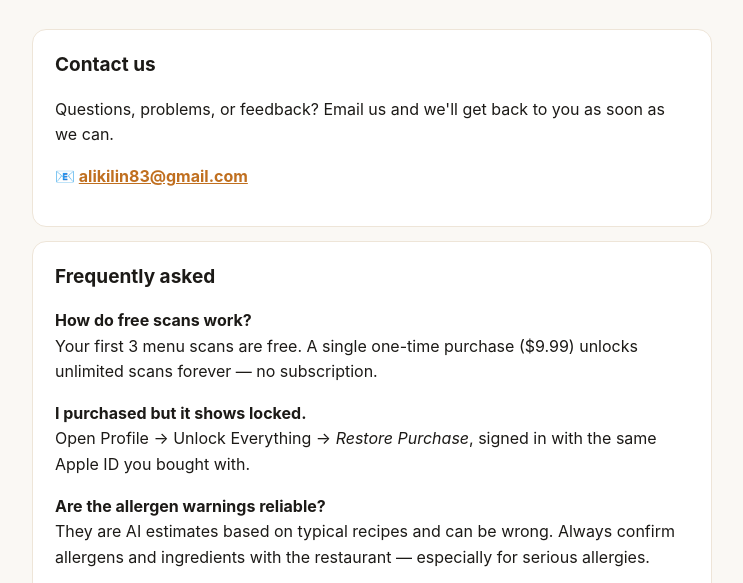
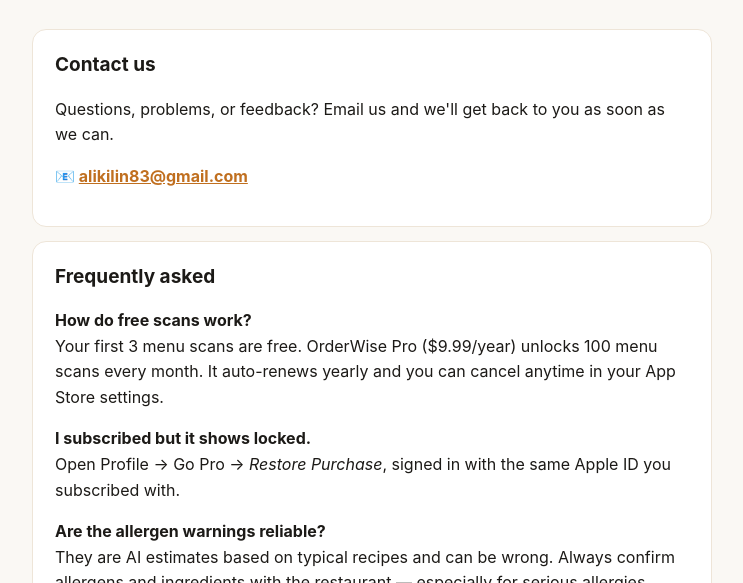
Before and after one commit to alikilin/orderwise, a plain HTML site: page index.html in a window 1280 px wide. Shown: the part 167-750 px from the top of the page, without its empty margins (268-1011 px from the left). Drawn offline with Linux system fonts and the light colour scheme.

Commit message:
Add files via upload

```diff
--- a/index.html
+++ b/index.html
@@ -33,9 +33,9 @@
   <div class="card">
     <h2 style="margin-top:0">Frequently asked</h2>
     <p><strong>How do free scans work?</strong><br>
-    Your first 3 menu scans are free. A single one-time purchase ($9.99) unlocks unlimited scans forever — no subscription.</p>
-    <p><strong>I purchased but it shows locked.</strong><br>
-    Open Profile → Unlock Everything → <em>Restore Purchase</em>, signed in with the same Apple ID you bought with.</p>
+    Your first 3 menu scans are free. OrderWise Pro ($9.99/year) unlocks 100 menu scans every month. It auto-renews yearly and you can cancel anytime in your App Store settings.</p>
+    <p><strong>I subscribed but it shows locked.</strong><br>
+    Open Profile → Go Pro → <em>Restore Purchase</em>, signed in with the same Apple ID you subscribed with.</p>
     <p><strong>Are the allergen warnings reliable?</strong><br>
     They are AI estimates based on typical recipes and can be wrong. Always confirm allergens and ingredients with the restaurant — especially for serious allergies.</p>
     <p><strong>What happens to my photos and profile?</strong><br>
```
Also changed, not shown: privacy.html (+1 -1 lines), terms.html (+1 -1 lines).
